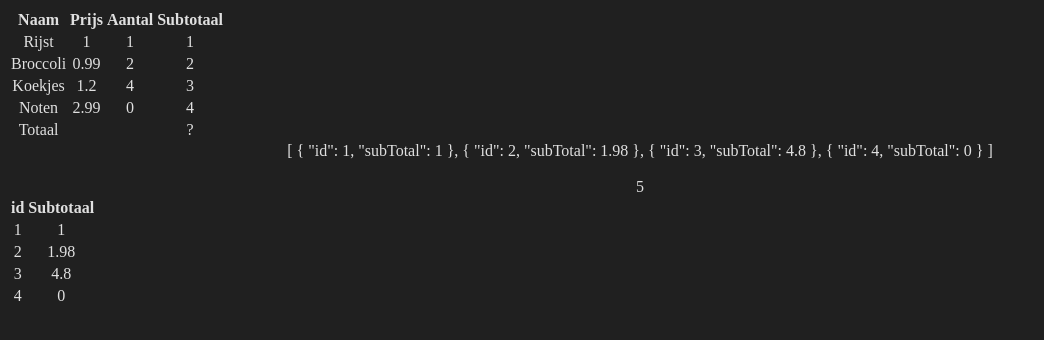
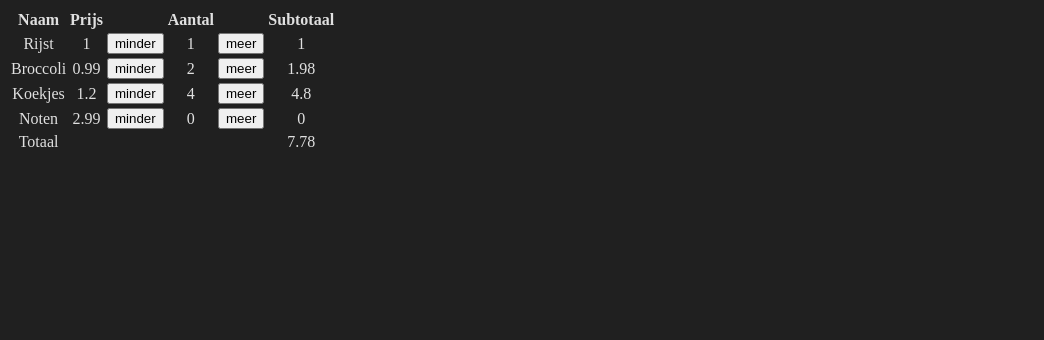
Before and after one commit to janderkkotlarski/vue_boodschappenlijst, a Vue app: page / in a window 1280 px wide. Shown: the top 340 px of the page, without its empty margins (0-1044 px from the left). Built offline with nearby package versions, Linux system fonts and the light colour scheme.

Commit message:
Normally changing an entry subvalue should work, but it does not

```diff
--- a/src/App.vue
+++ b/src/App.vue
@@ -1,43 +1,25 @@
 <script setup>
 import {computed, ref} from 'vue';
 
-// const groceryList = defineModel('groceryList', {
-//     type: Object,
-//     default: [
-//         {id: 1, name: 'Rijst', price: 1.0, amount: 1},
-//         {id: 2, name: 'Broccoli', price: 0.99, amount: 2},
-//         {id: 3, name: 'Koekjes', price: 1.2, amount: 4},
-//         {id: 4, name: 'Noten', price: 2.99, amount: 0},
-//     ],
-// });
+const groceryList = defineModel('groceryList', {
+    type: Object,
+    default: [
+        {id: 1, name: 'Rijst', price: 1.0, amount: 1},
+        {id: 2, name: 'Broccoli', price: 0.99, amount: 2},
+        {id: 3, name: 'Koekjes', price: 1.2, amount: 4},
+        {id: 4, name: 'Noten', price: 2.99, amount: 0},
+    ],
+});
 
-const groceryList = ref([
-    {id: 1, name: 'Rijst', price: 1.0, amount: 1},
-    {id: 2, name: 'Broccoli', price: 0.99, amount: 2},
-    {id: 3, name: 'Koekjes', price: 1.2, amount: 4},
-    {id: 4, name: 'Noten', price: 2.99, amount: 0},
-]);
+const totalized = computed(() => {
+    let total = 0;
 
-// const subTotals = defineModel('subTotals', {
-//     type: Object,
-//     default: [],
-// });
+    for (const entry of groceryList.value) {
+        total += entry.price * entry.amount;
+    }
 
-const subTotals = ref([]);
-
-const ident = ref(1);
-
-const subTotalInit = () => {
-    // .value is necessary in order to iterate correctly
-    for (const entry of groceryList.value) {
-        subTotals.value.push({id: entry.id, subTotal: entry.amount * entry.price});
-        // ident.value = entry.id;
-        // subTotals.value.push({id: ident});
-        ++ident.value;
-    }
-};
-
-subTotalInit();
+    return Math.round(100 * total) / 100;
+});
 
 const arrayEntry = (array, key, value) => {
     for (const entry of array) {
@@ -45,23 +27,15 @@ const arrayEntry = (array, key, value) => {
             return entry;
         }
     }
-
-    return 'Value [' + value + '] for key [' + '] was not found!';
 };
 
-const subTotaler = index => {
-    return arrayEntry(groceryList, 'id', index).name;
+const minusEntry = ref(null);
+
+const minus = index => {
+    minusEntry.value = arrayEntry(groceryList.value, 'id', index);
+
+    // ++clickedMinus.value;
 };
-
-// const subTotals = computed(() => {
-//     let subs = [];
-
-//     for (const entry of groceryList.value) {
-//         subs.push({id: entry.id, subTotal: entry.amount * entry.price});
-//     }
-
-//     return subs;
-// });
 
 // const subbedTotal = computed(index => {
 //     return arrayEntry(subTotals, 'id', index).subTotal;
@@ -73,39 +47,30 @@ const subTotaler = index => {
         <tr>
             <th>Naam</th>
             <th>Prijs</th>
+            <th></th>
             <th>Aantal</th>
+            <th></th>
             <th>Subtotaal</th>
         </tr>
         <tr v-for="entry in groceryList" :key="entry.id">
             <td>{{ entry.name }}</td>
             <td>{{ entry.price }}</td>
+            <td><button @click="minus(index)">minder</button></td>
             <td>{{ entry.amount }}</td>
-            <td>{{ entry.id }}</td>
+            <td><button>meer</button></td>
+            <td>{{ entry.price * entry.amount }}</td>
         </tr>
         <tr>
             <td>Totaal</td>
             <td></td>
             <td></td>
-            <td>?</td>
+            <td></td>
+            <td></td>
+            <td>{{ totalized }}</td>
         </tr>
     </table>
 
-    {{ subTotals }}
+    <br />
 
-    <div>
-        <br />
-    </div>
-
-    {{ ident }}
-
-    <table>
-        <tr>
-            <th>id</th>
-            <th>Subtotaal</th>
-        </tr>
-        <tr v-for="entry in subTotals" :key="entry.id">
-            <td>{{ entry.id }}</td>
-            <td>{{ entry.subTotal }}</td>
-        </tr>
-    </table>
+    {{ minusEntry }}
 </template>
```
